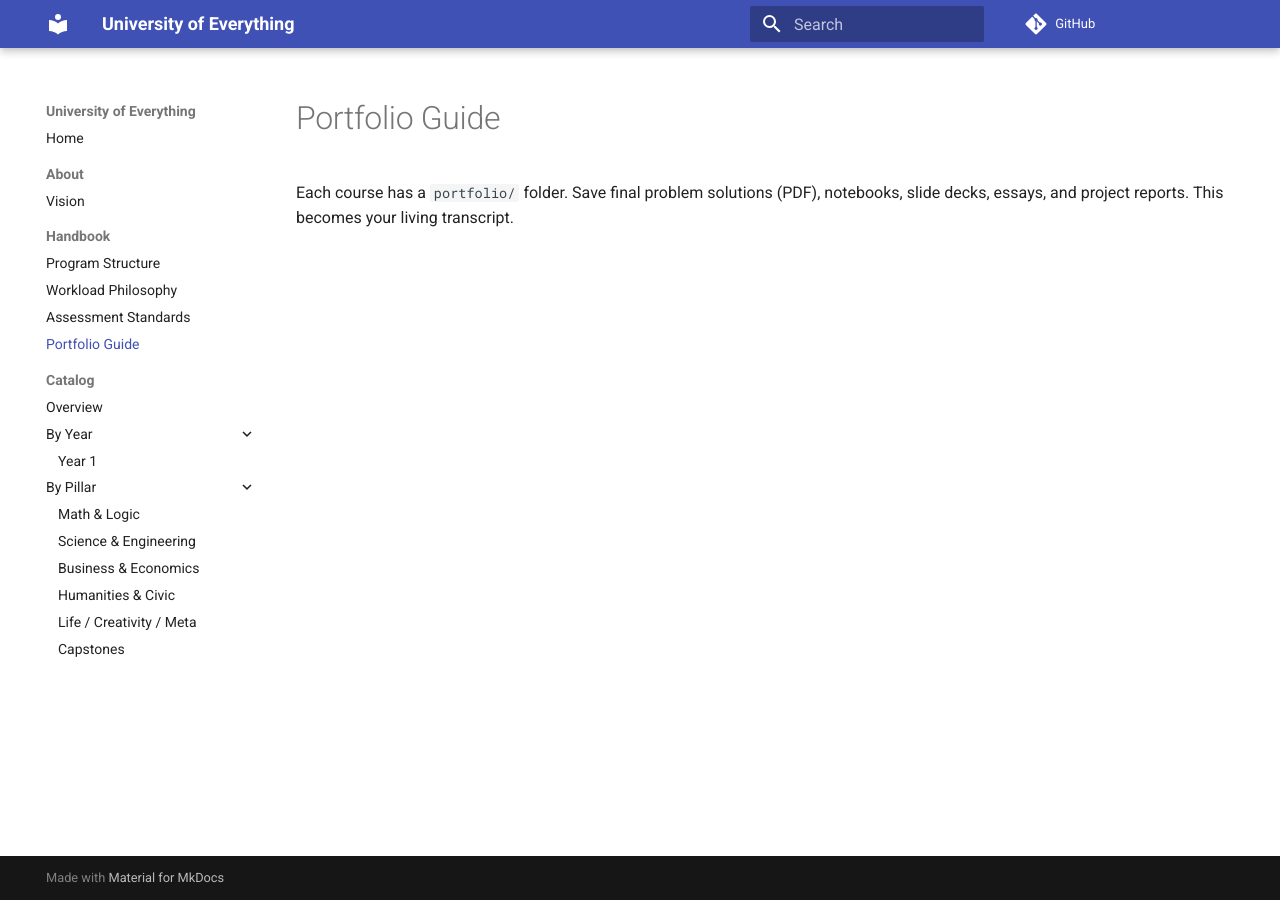
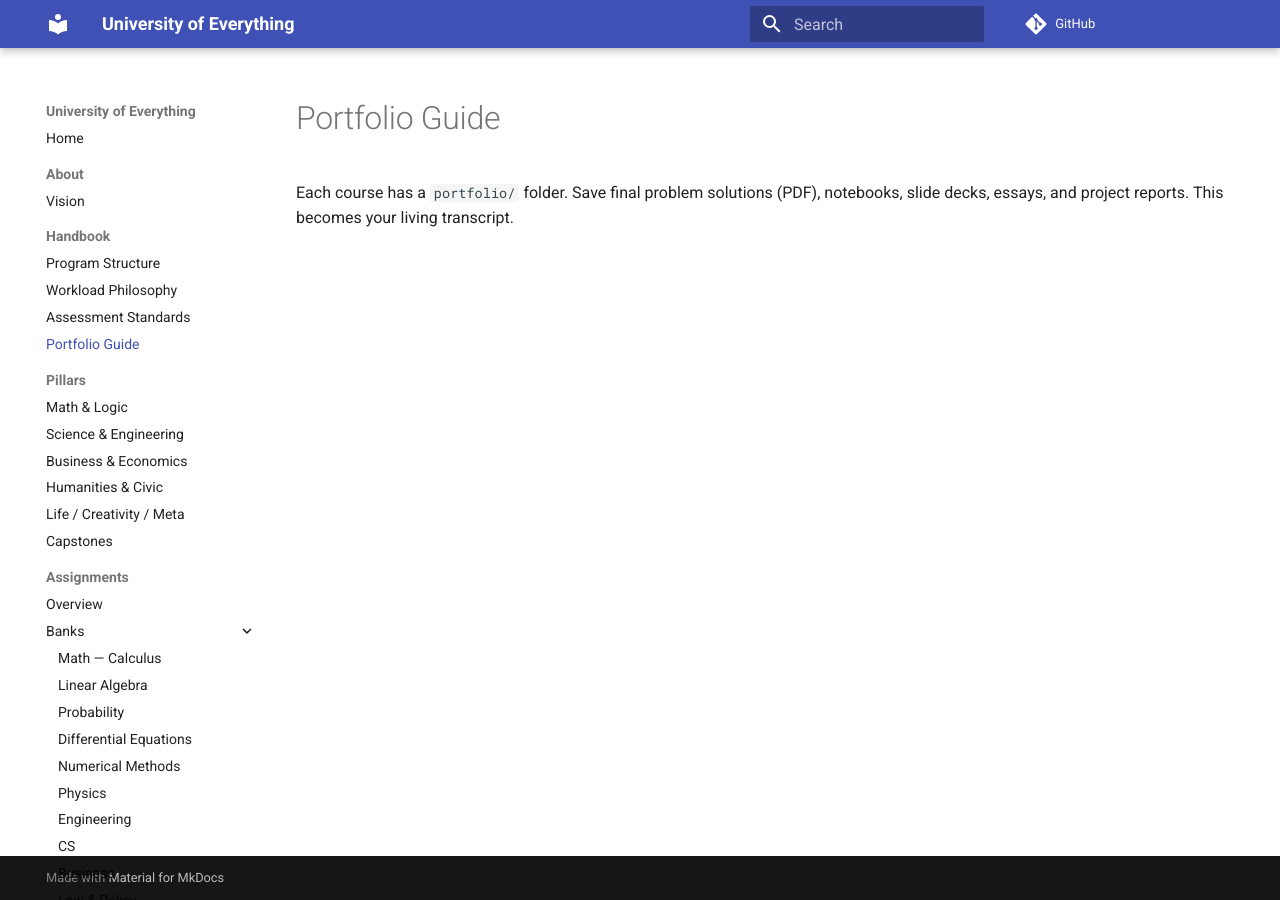
Before and after one commit to m4xbrg/university-of-everything, an MkDocs documentation site: the page built from docs/handbook/portfolio-guide.md, in a window 1280 px wide. Built offline with MkDocs 1.6.1 and Material for MkDocs 9.7.7, drawn with Linux system fonts in a browser that asks for light colours; comment, search, counter and statistics services are not loaded.

Commit message:
Update mkdocs.yml

```diff
--- a/mkdocs.yml
+++ b/mkdocs.yml
@@ -1,17 +1,22 @@
 site_name: University of Everything
 site_description: An integrated curriculum for systems thinkers, engineers, strategists, and humanists.
-repo_url: https://github.com/REPLACE-USER/university-of-everything
+repo_url: https://github.com/m4xbrg/university-of-everything
+
 theme:
   name: material
+  custom_dir: overrides
   features:
     - navigation.expand
     - navigation.sections
     - toc.integrate
     - content.code.copy
+    - search.suggest
+    - search.highlight
   palette:
     - scheme: default
       primary: indigo
       accent: teal
+
 markdown_extensions:
   - admonition
   - toc:
@@ -22,8 +27,17 @@ markdown_extensions:
   - pymdownx.details
   - pymdownx.tabbed
   - pymdownx.tasklist
+
 extra_javascript:
   - https://cdn.jsdelivr.net/npm/mathjax@3/es5/tex-mml-chtml.js
+
+extra_css:
+  - overrides/extra.css
+
+plugins:
+  - search:
+      prebuild_index: true
+
 nav:
   - Home: index.md
   - About:
@@ -33,14 +47,23 @@ nav:
     - Workload Philosophy: handbook/workload-philosophy.md
     - Assessment Standards: handbook/assessment-standards.md
     - Portfolio Guide: handbook/portfolio-guide.md
-  - Catalog:
-    - Overview: catalog/overview.md
-    - By Year:
-      - Year 1: catalog/by-year/year-1.md
-    - By Pillar:
-      - Math & Logic: catalog/by-pillar/math-logic.md
-      - Science & Engineering: catalog/by-pillar/science-engineering.md
-      - Business & Economics: catalog/by-pillar/business-econ.md
-      - Humanities & Civic: catalog/by-pillar/humanities-civic.md
-      - Life / Creativity / Meta: catalog/by-pillar/life-creativity-meta.md
-      - Capstones: catalog/by-pillar/capstones.md
+  - Pillars:
+    - Math & Logic: indexes/math-logic.md
+    - Science & Engineering: indexes/science-engineering.md
+    - Business & Economics: indexes/business-econ.md
+    - Humanities & Civic: indexes/humanities-civic.md
+    - Life / Creativity / Meta: indexes/life-creativity-meta.md
+    - Capstones: indexes/capstones.md
+  - Assignments:
+    - Overview: assignments/README.md
+    - Banks:
+      - Math — Calculus: assignments/banks/math-calculus/
+      - Linear Algebra: assignments/banks/linear-algebra/
+      - Probability: assignments/banks/probability/
+      - Differential Equations: assignments/banks/differential-equations/
+      - Numerical Methods: assignments/banks/numerical-methods/
+      - Physics: assignments/banks/physics/
+      - Engineering: assignments/banks/engineering/
+      - CS: assignments/banks/cs/
+      - Business: assignments/banks/business/
+      - Law & Policy: assignments/banks/law/
```
